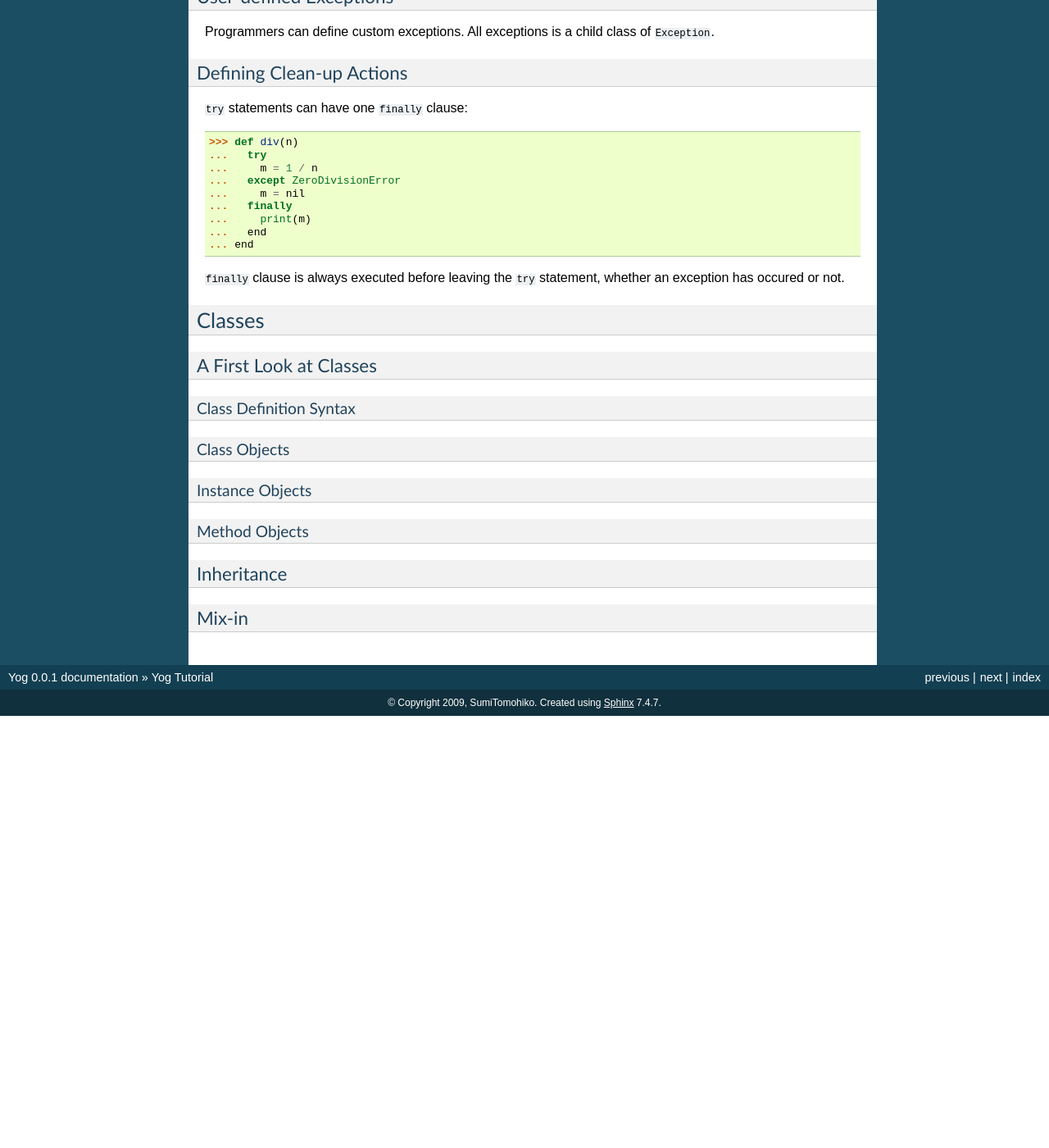
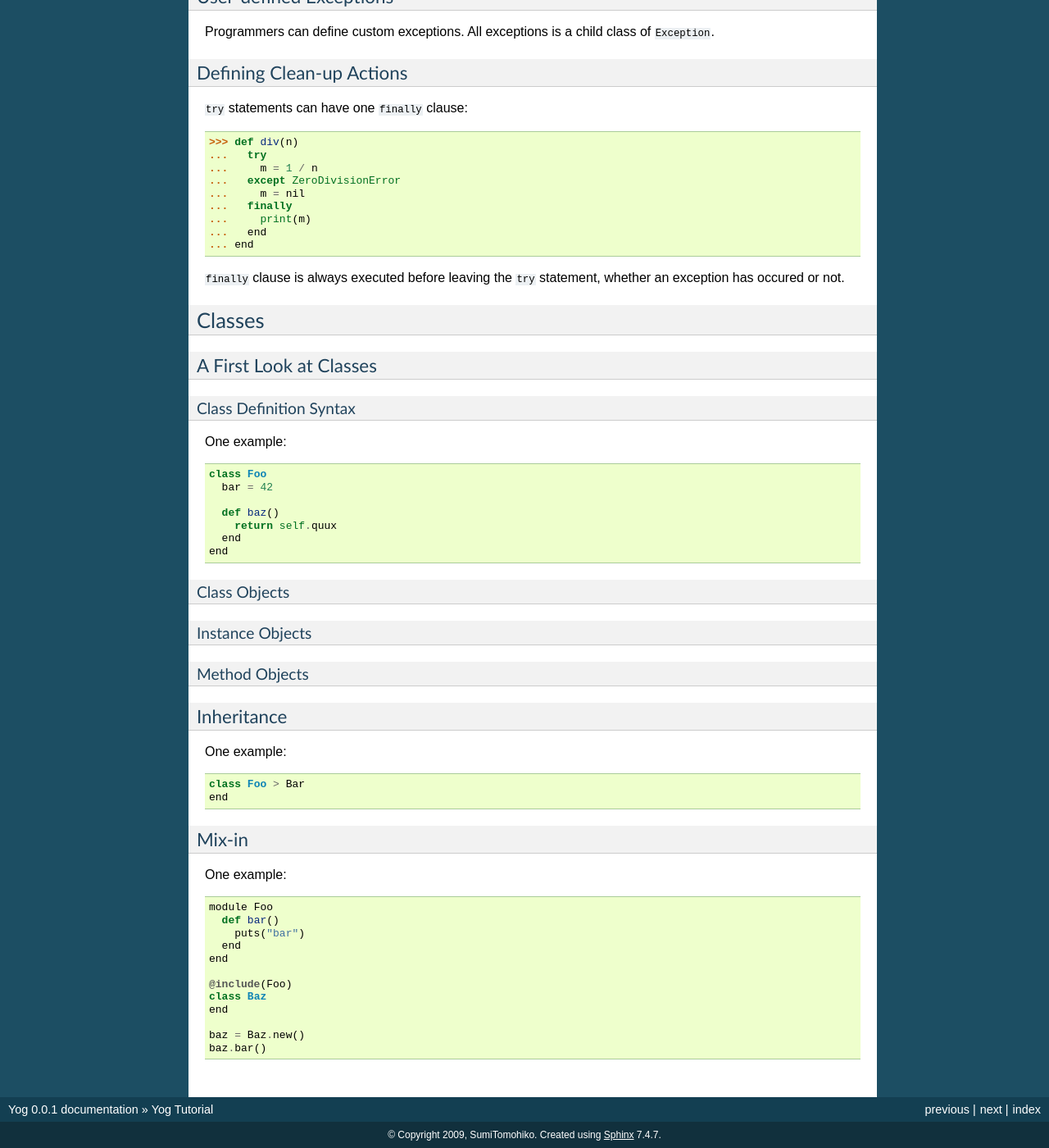
Before and after one commit to SumiTomohiko/Yog, a Sphinx documentation site: the page built from doc/tutorial.rst, in a window 1280 px wide and 1400 px high, scrolled down 13101 px. Shown: the whole window at 82% size. Built offline with Sphinx 7.4.7, drawn with Linux system fonts in a browser that asks for light colours; before the commit the page ends 13974 px from its top, so only the background shows below that.

Commit message:
Wrote sample codes about classes.

```diff
--- a/doc/tutorial.rst
+++ b/doc/tutorial.rst
@@ -777,6 +777,16 @@ A First Look at Classes
 Class Definition Syntax
 -----------------------
 
+One example::
+
+  class Foo
+    bar = 42
+
+    def baz()
+      return self.quux
+    end
+  end
+
 Class Objects
 -------------
 
@@ -789,7 +799,27 @@ Method Objects
 Inheritance
 ===========
 
+One example::
+
+  class Foo > Bar
+  end
+
 Mix-in
 ======
 
+One example::
+
+  module Foo
+    def bar()
+      puts("bar")
+    end
+  end
+
+  @include(Foo)
+  class Baz
+  end
+
+  baz = Baz.new()
+  baz.bar()
+
 .. vim: tabstop=2 shiftwidth=2 expandtab softtabstop=2
```
